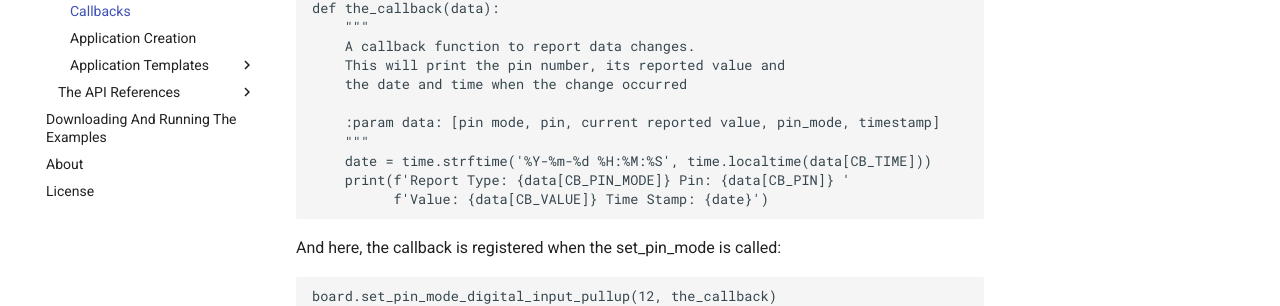
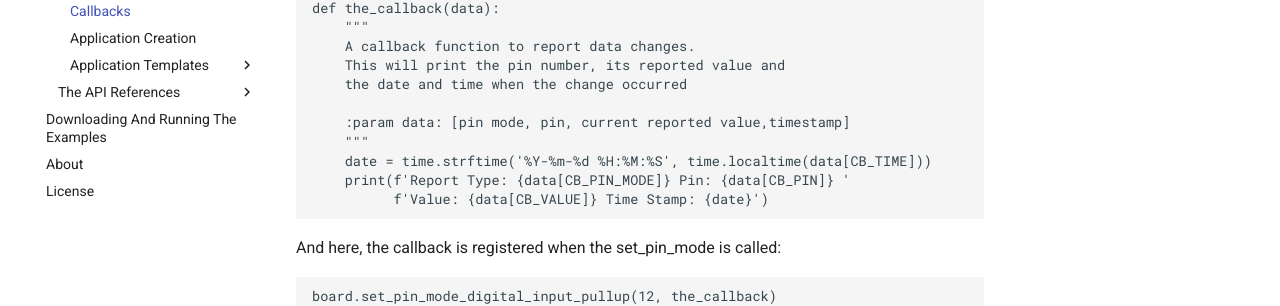
Before and after one commit to MrYsLab/telemetrix-uno-r4, an MkDocs documentation site: the page built from docs/callbacks.md, in a window 1280 px wide and 900 px high. Shown: the part 325-631 px from the top of the window. Built offline with MkDocs 1.6.1 and Material for MkDocs 9.7.7, drawn with Linux system fonts in a browser that asks for light colours; some of the changed text lies outside the part shown.

Commit message:
Initial Commit

```diff
--- a/docs/callbacks.md
+++ b/docs/callbacks.md
@@ -11,7 +11,7 @@ def the_callback(data):
     This will print the pin number, its reported value and
     the date and time when the change occurred
 
-    :param data: [pin mode, pin, current reported value, pin_mode, timestamp]
+    :param data: [pin mode, pin, current reported value,timestamp]
     """
     date = time.strftime('%Y-%m-%d %H:%M:%S', time.localtime(data[CB_TIME]))
     print(f'Report Type: {data[CB_PIN_MODE]} Pin: {data[CB_PIN]} '
@@ -45,7 +45,7 @@ For "the_callback" above, this parameter is named data.
 
 The list contents vary from input pin type to input pin type and
 are described in detail for each _set_pin_mode_XXX_ method in the
-[API documentation.](https://htmlpreview.github.io/?https://github.com/MrYsLab/telemetrix-rpi-pico/blob/master/html/telemetrix_rpi_pico/index.html)
+[API documentation.](telemetrix_minima_reference.md)
 The first element in the list identifies the pin type, and the last element
 is a timestamp of the data change occurrence. Other elements identify the GPIO pin,
 the current data value, and additional relevant information.
--- a/mkdocs.yml
+++ b/mkdocs.yml
@@ -45,6 +45,10 @@ nav:
 
 theme:
   name: 'material'
+  features:
+    - content.action.edit
+    - content.action.view
+    - navigation.footer
 
 plugins:
   - search
```
Also changed, not shown: README.md (+0 -2 lines).
